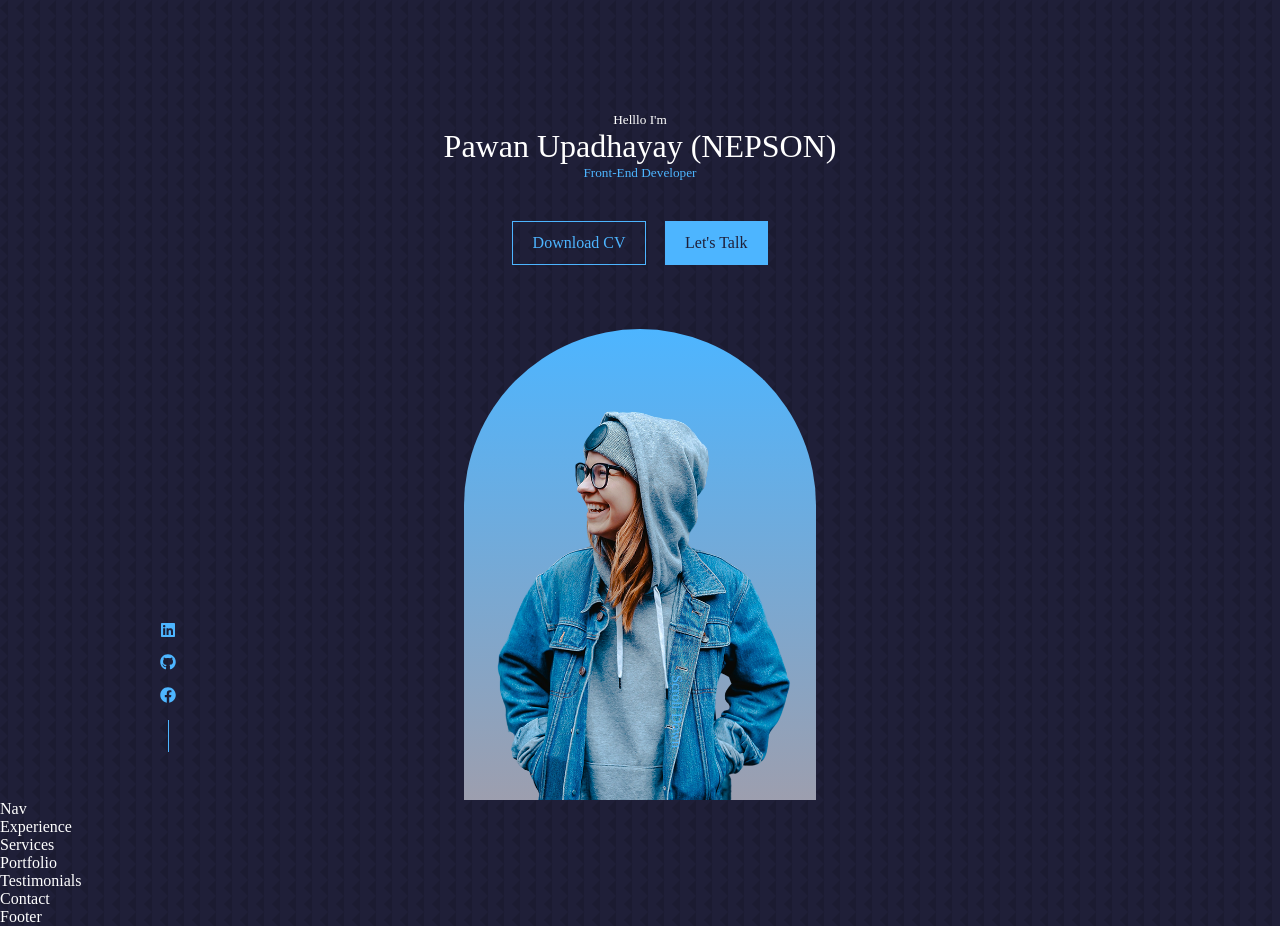
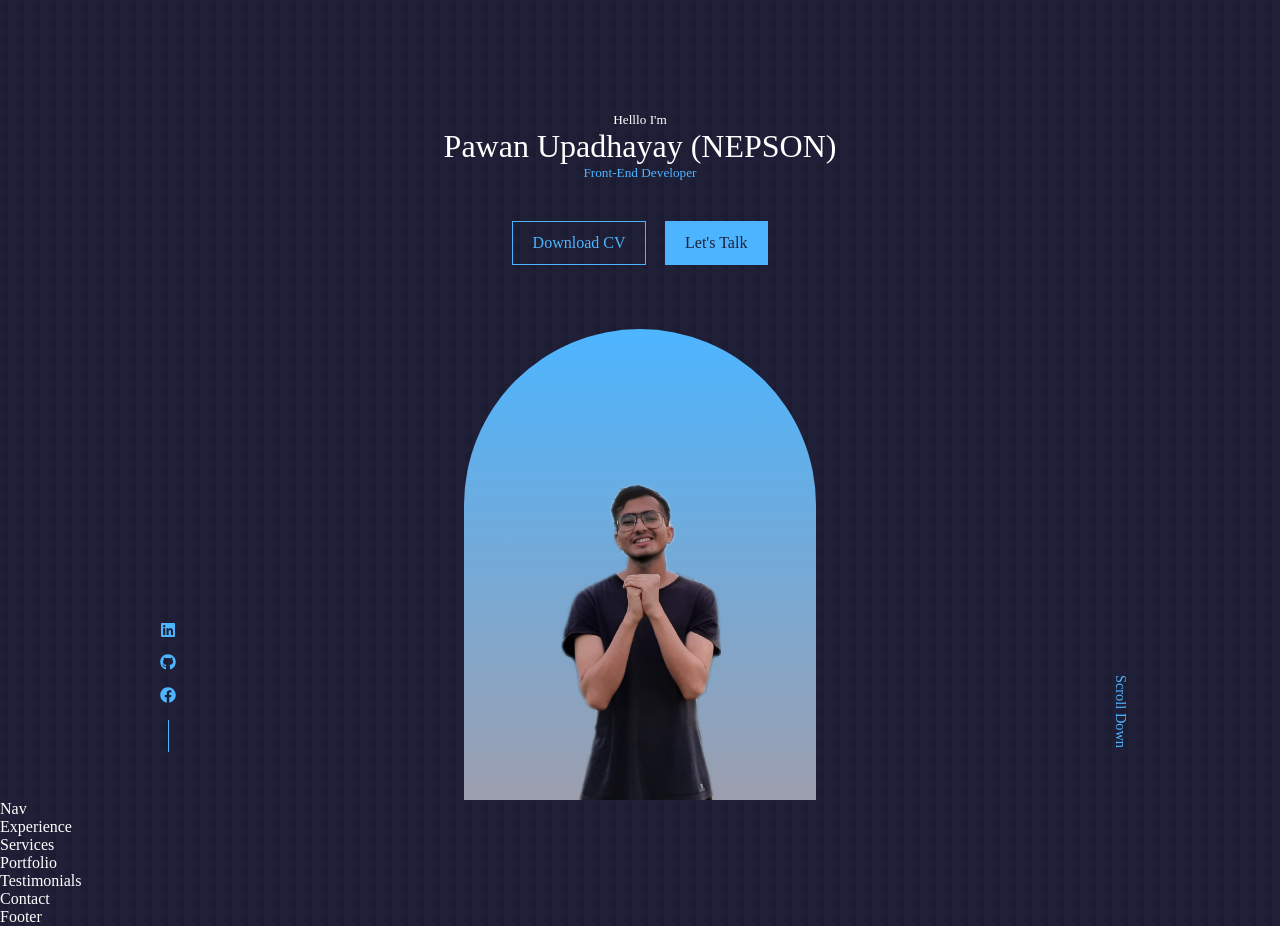
Before and after one commit to PawanNepson/Portfolioapp, a React (Create React App) app: page / in a window 1280 px wide. Built offline with nearby package versions, Linux system fonts and the light colour scheme; a web font is replaced by a local one.

Commit message:
some changes in header image

```diff
--- a/src/components/header/Header.jsx
+++ b/src/components/header/Header.jsx
@@ -12,7 +12,7 @@ export const Header = () => {
         <Quote />
         <Social />
         <div className="me">
-          <img src={ME} alt="loading" />
+          <img src={ME} alt="loading" id="img__id" />
         </div>
         <a href="#contact" className="scroll__down">
           Scroll Down{" "}
--- a/src/components/header/header.css
+++ b/src/components/header/header.css
@@ -36,6 +36,11 @@ header {
   background: var(--color-primary);
 }
 /* Me image  */
+#img__id {
+  width: 22rem;
+  height: 30rem;
+  fill: var(--color-primary);
+}
 .me {
   background: linear-gradient(#4db5ff, rgb(158, 158, 173));
 
@@ -53,7 +58,7 @@ header {
 /* scroll down  */
 .scroll__down {
   position: absolute;
-  right: -2.3 rem;
+  right: -2.3rem;
   bottom: 5rem;
   transform: rotate(90deg);
   font-weight: 300;
```
Also changed, not shown: src/assets/me.png.
